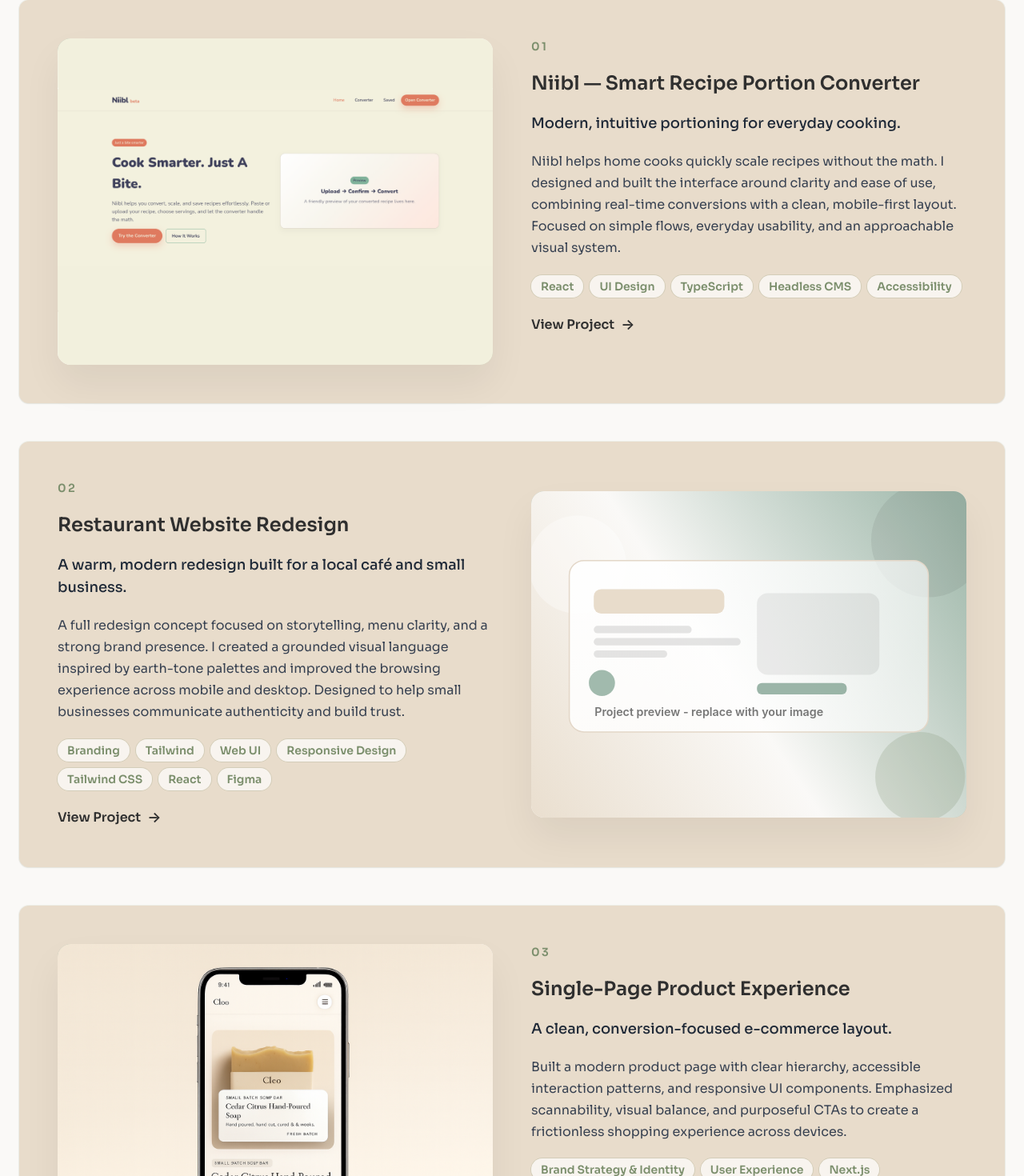
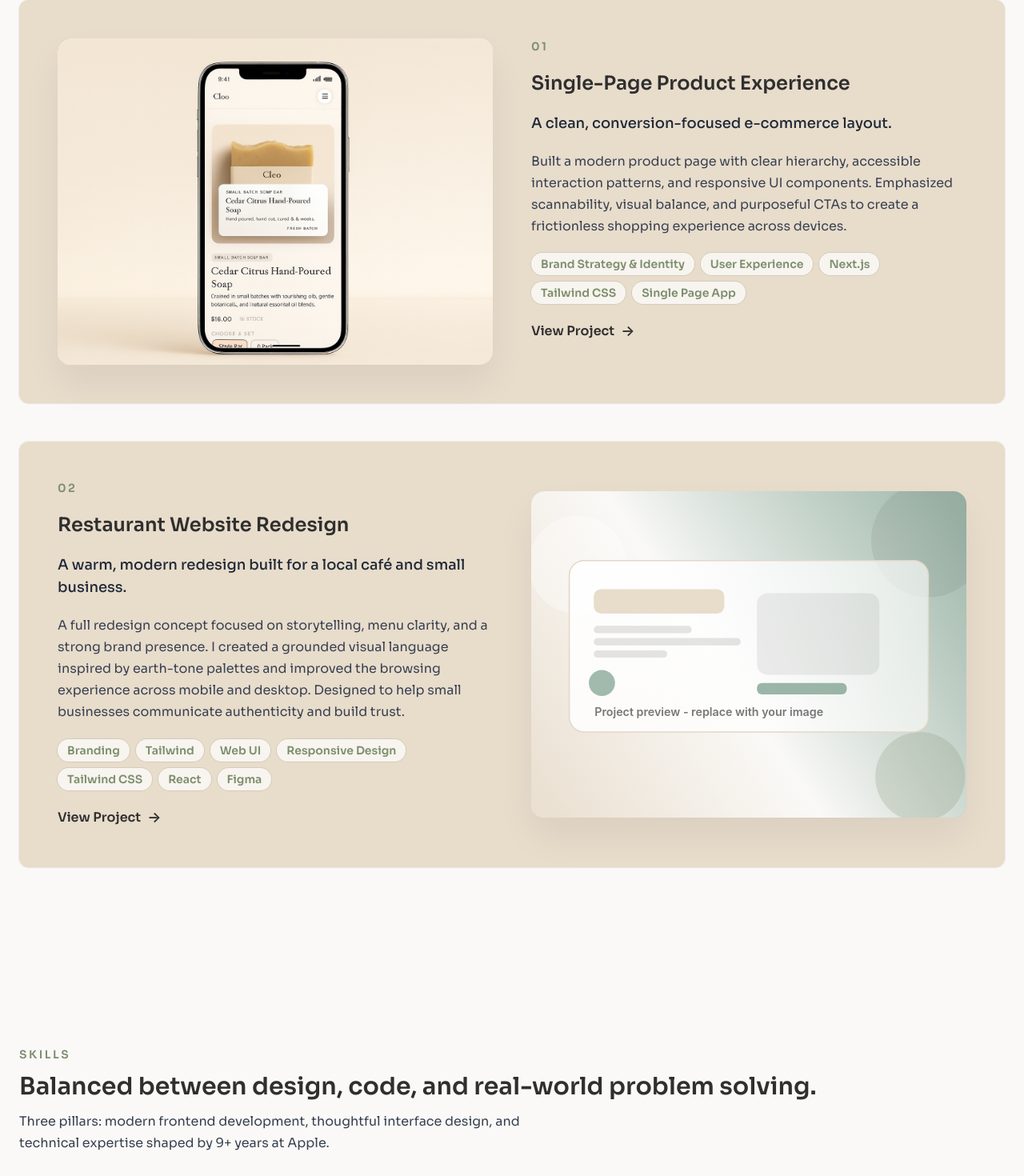
Before and after one commit to andrewliamc/portfolio-site, a React (Vite) app: page / in a window 1280 px wide. Shown: the part 1590-3060 px from the top of the page at 80% size. Built offline with nearby package versions, Linux system fonts and the light colour scheme.

Commit message:
Update projects

```diff
--- a/src/App.tsx
+++ b/src/App.tsx
@@ -43,15 +43,15 @@ const quickFacts = [
 
 const projects: Project[] = [
   {
-    title: 'Niibl — Smart Recipe Portion Converter',
-    summary: 'Modern, intuitive portioning for everyday cooking.',
+    title: 'Single-Page Product Experience',
+    summary: 'A clean, conversion-focused e-commerce layout.',
     description:
-      'Niibl helps home cooks quickly scale recipes without the math. I designed and built the interface around clarity and ease of use, combining real-time conversions with a clean, mobile-first layout. Focused on simple flows, everyday usability, and an approachable visual system.',
-    tech: ['React', 'UI Design', 'TypeScript', 'Headless CMS', 'Accessibility'],
-    imageSrc: 'images/niibl-react-project-card-img.png',
-    imageAlt: 'Screenshot of the Niibl recipe converter interface',
+      'Built a modern product page with clear hierarchy, accessible interaction patterns, and responsive UI components. Emphasized scannability, visual balance, and purposeful CTAs to create a frictionless shopping experience across devices.',
+    tech: ['Brand Strategy & Identity', 'User Experience', 'Next.js', 'Tailwind CSS', 'Single Page App'],
+    imageSrc: 'images/cleo-project-preview.png',
+    imageAlt: 'Screenshot of the Cleo single-page product experience',
     imagePosition: 'left',
-    link: 'https://niibl-react.vercel.app/',
+    link: 'https://cleo-ecommerce-single-page.vercel.app/',
   },
   {
     title: 'Restaurant Website Redesign',
@@ -62,17 +62,6 @@ const projects: Project[] = [
     imageSrc: placeholderImage,
     imageAlt: 'Preview placeholder for Roots Design Studio cafe redesign',
     imagePosition: 'right',
-  },
-  {
-    title: 'Single-Page Product Experience',
-    summary: 'A clean, conversion-focused e-commerce layout.',
-    description:
-      'Built a modern product page with clear hierarchy, accessible interaction patterns, and responsive UI components. Emphasized scannability, visual balance, and purposeful CTAs to create a frictionless shopping experience across devices.',
-    tech: ['Brand Strategy & Identity', 'User Experience', 'Next.js', 'Tailwind CSS', 'Single Page App'],
-    imageSrc: 'images/cleo-project-preview.png',
-    imageAlt: 'Screenshot of the Cleo single-page product experience',
-    imagePosition: 'left',
-    link: 'https://cleo-ecommerce-single-page.vercel.app/',
   },
 ];
 
```
